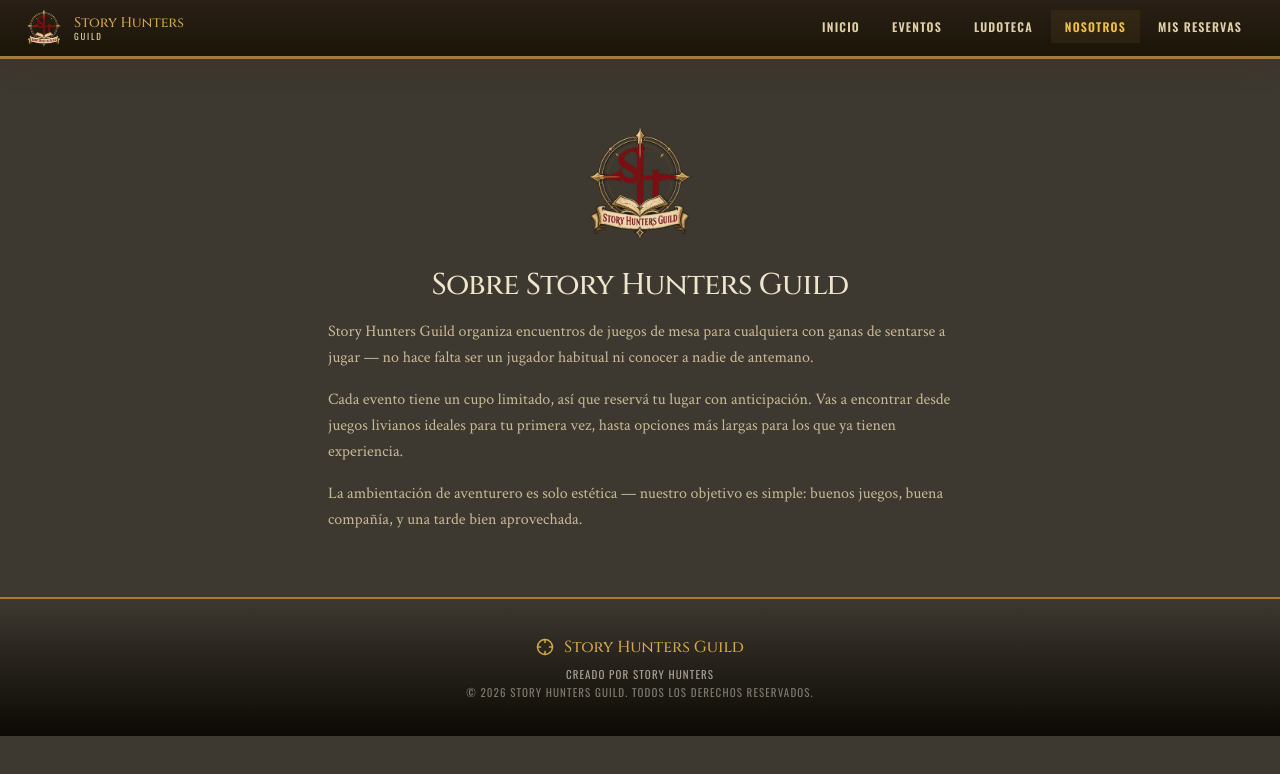
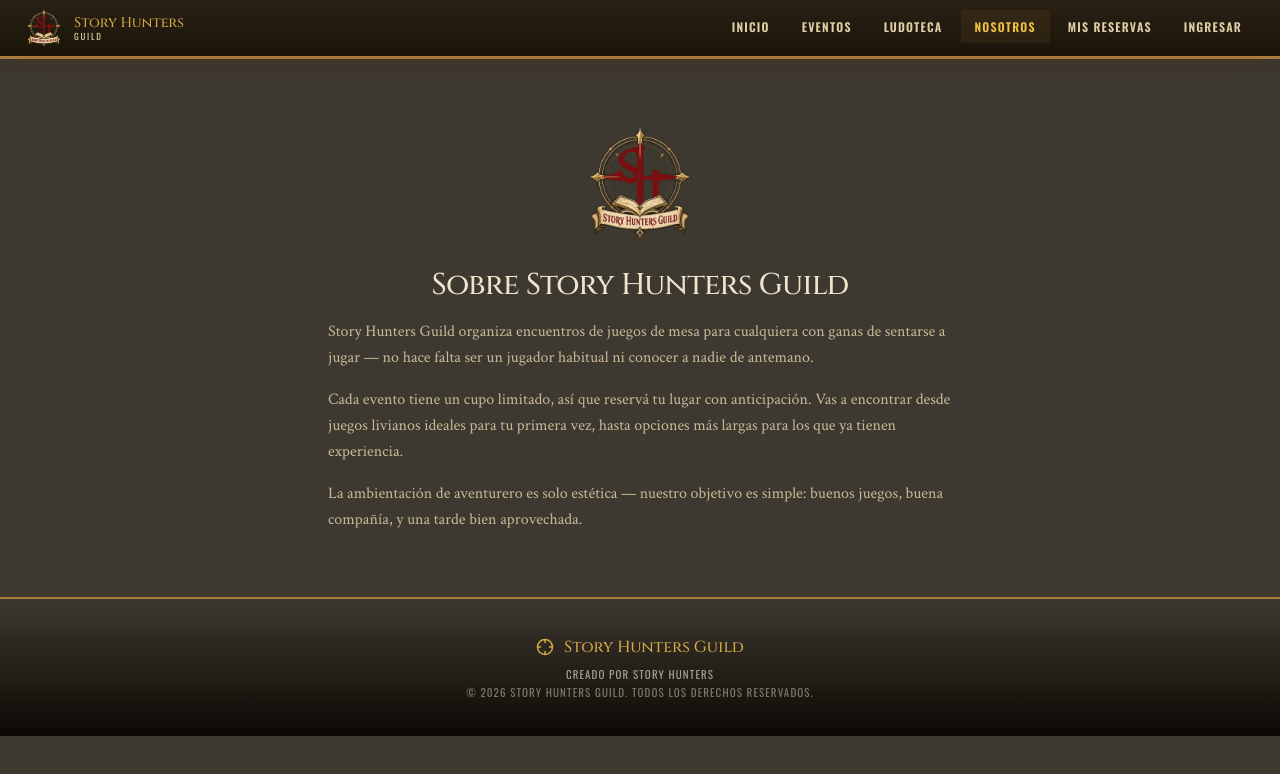
Before and after one commit to alejandrobreuer/StoryHuntersGuild, a Next.js app: page /about in a window 1280 px wide. Shown: the top 774 px of the page. Built offline with nearby package versions, Linux system fonts and the light colour scheme.

Commit message:
fix: add sign-in link to the public nav (route existed but was unreachable from the UI)

```diff
--- a/components/layout/Nav.tsx
+++ b/components/layout/Nav.tsx
@@ -13,6 +13,7 @@ const NAV_LINKS = [
   { href: "/games",       label: "Ludoteca" },
   { href: "/about",       label: "Nosotros" },
   { href: "/my-bookings", label: "Mis reservas" },
+  { href: "/sign-in",     label: "Ingresar" },
 ];
 
 function NavItem({ href, label, onClick }: { href: string; label: string; onClick?: () => void }) {
```
